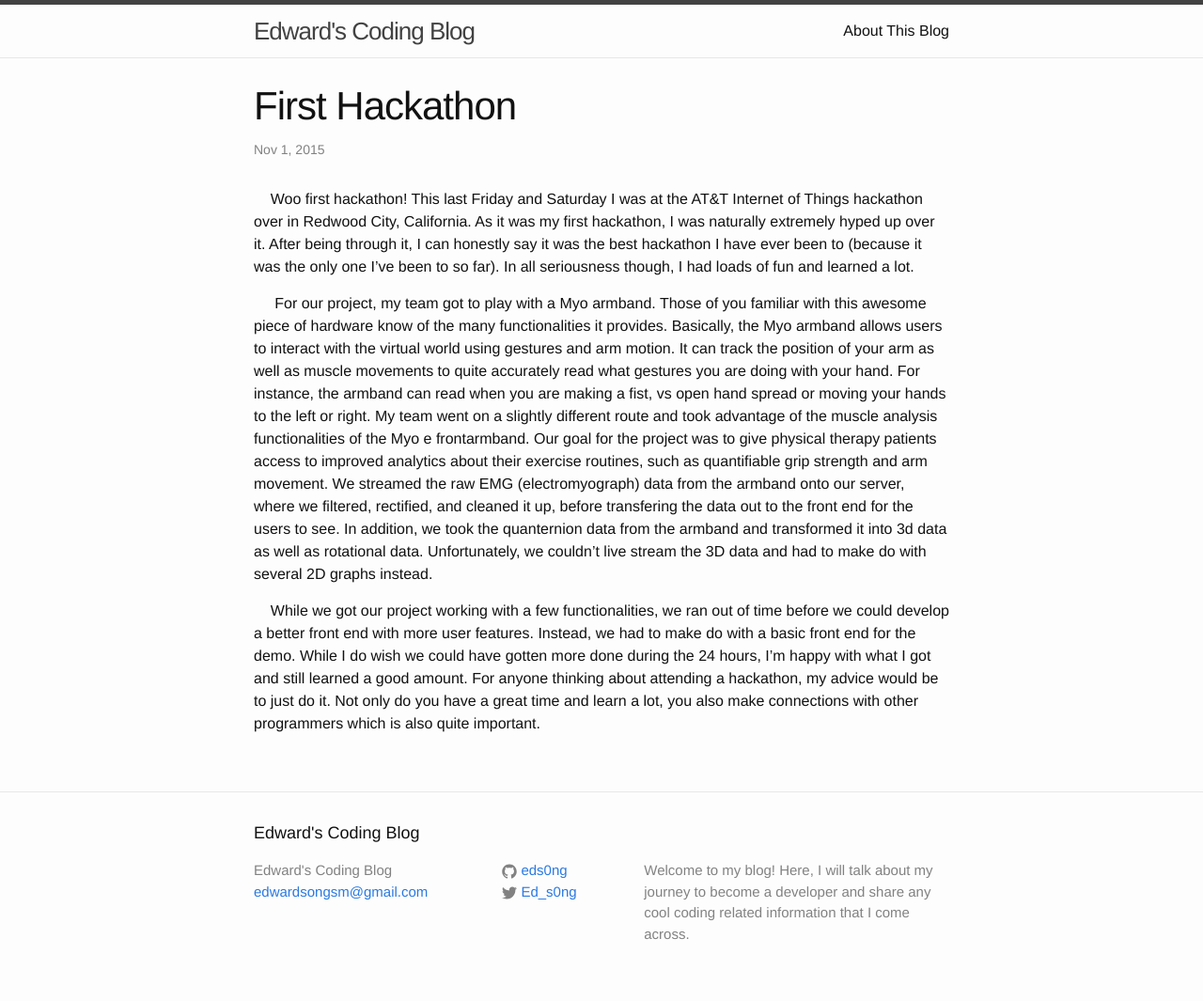
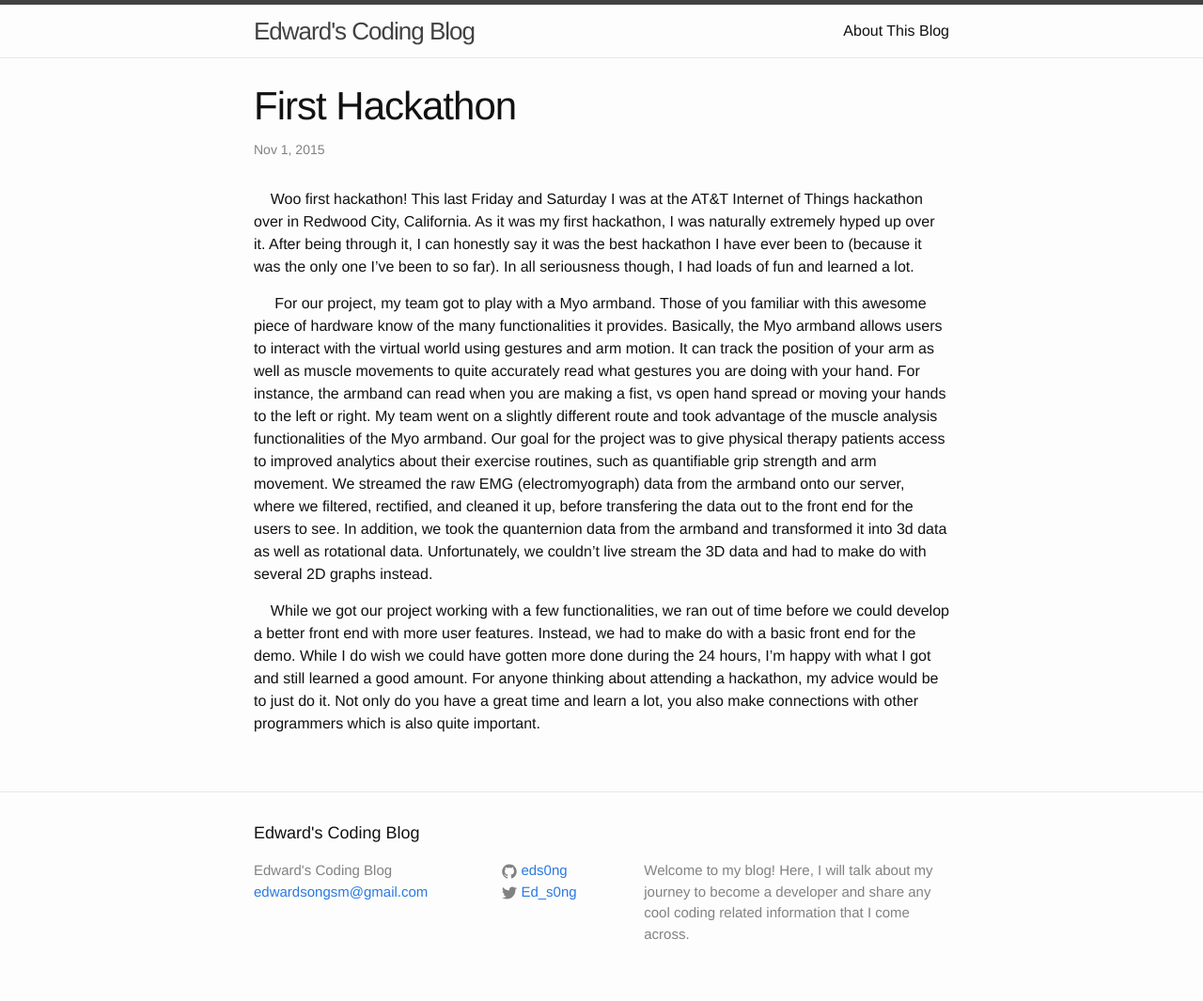
Before and after one commit to EdS0ng/EdS0ng.github.io, a Jekyll site: the page built from _posts/2015-11-8-First-Hackathon.markdown, in a window 1280 px wide. Shown: the whole page at 94% size. Built offline with Jekyll 4.4.1, drawn with Linux system fonts in a browser that asks for light colours.

Commit message:
new post!

```diff
--- a/_posts/2015-11-8-First-Hackathon.markdown
+++ b/_posts/2015-11-8-First-Hackathon.markdown
@@ -6,6 +6,6 @@ categories: jekyll update
 ---
 &nbsp;&nbsp;&nbsp;&nbsp;Woo first hackathon! This last Friday and Saturday I was at the AT&T Internet of Things hackathon over in Redwood City, California. As it was my first hackathon, I was naturally extremely hyped up over it. After being through it, I can honestly say it was the best hackathon I have ever been to (because it was the only one I've been to so far). In all seriousness though, I had loads of fun and learned a lot.
 
-&nbsp;&nbsp;&nbsp;&nbsp; For our project, my team got to play with a Myo armband. Those of you familiar with this awesome piece of hardware know of the many functionalities it provides. Basically, the Myo armband allows users to interact with the virtual world using gestures and arm motion. It can track the position of your arm as well as muscle movements to quite accurately read what gestures you are doing with your hand. For instance, the armband can read when you are making a fist, vs open hand spread or moving your hands to the left or right. My team went on a slightly different route and took advantage of the muscle analysis functionalities of the Myo e frontarmband. Our goal for the project was to give physical therapy patients access to improved analytics about their exercise routines, such as quantifiable grip strength and arm movement. We streamed the raw EMG (electromyograph) data from the armband onto our server, where we filtered, rectified, and cleaned it up, before transfering the data out to the front end for the users to see. In addition, we took the quanternion data from the armband and transformed it into 3d data as well as rotational data. Unfortunately, we couldn't live stream the 3D data and had to make do with several 2D graphs instead.
+&nbsp;&nbsp;&nbsp;&nbsp; For our project, my team got to play with a Myo armband. Those of you familiar with this awesome piece of hardware know of the many functionalities it provides. Basically, the Myo armband allows users to interact with the virtual world using gestures and arm motion. It can track the position of your arm as well as muscle movements to quite accurately read what gestures you are doing with your hand. For instance, the armband can read when you are making a fist, vs open hand spread or moving your hands to the left or right. My team went on a slightly different route and took advantage of the muscle analysis functionalities of the Myo armband. Our goal for the project was to give physical therapy patients access to improved analytics about their exercise routines, such as quantifiable grip strength and arm movement. We streamed the raw EMG (electromyograph) data from the armband onto our server, where we filtered, rectified, and cleaned it up, before transfering the data out to the front end for the users to see. In addition, we took the quanternion data from the armband and transformed it into 3d data as well as rotational data. Unfortunately, we couldn't live stream the 3D data and had to make do with several 2D graphs instead.
 
 &nbsp;&nbsp;&nbsp;&nbsp;While we got our project working with a few functionalities, we ran out of time before we could develop a better front end with more user features. Instead, we had to make do with a basic front end for the demo. While I do wish we could have gotten more done during the 24 hours, I'm happy with what I got and still learned a good amount. For anyone thinking about attending a hackathon, my advice would be to just do it. Not only do you have a great time and learn a lot, you also make connections with other programmers which is also quite important.
```
Also changed, not shown: _posts/2015-11-15-Day-in-the-Life.markdown (added, +13 -0 lines).
